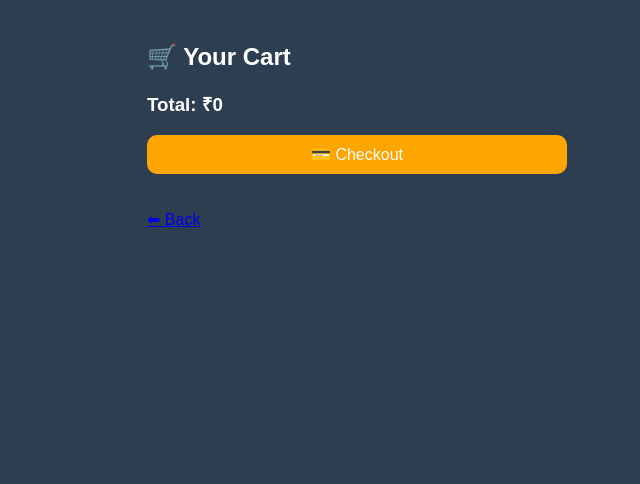
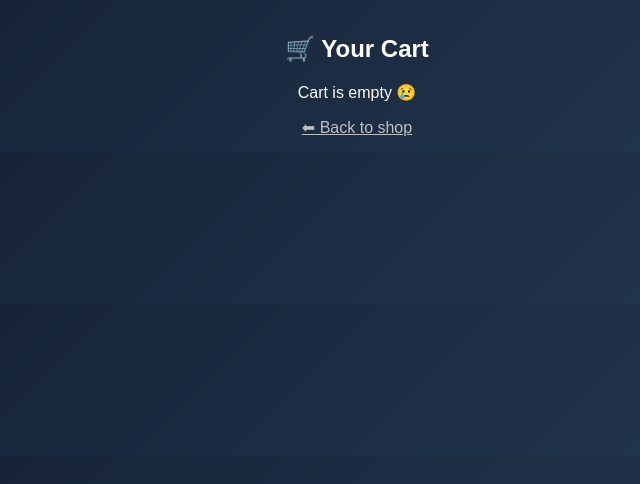
Before and after one commit to Dharun7715/Veg-Store2, a Flask app: page /cart in a window 1280 px wide. Shown: the top 484 px of the page, without its empty margins (283-923 px from the left). Run offline with Flask 3, Linux system fonts and the light colour scheme.

Commit message:
Update cart.html

```diff
--- a/templates/cart.html
+++ b/templates/cart.html
@@ -6,45 +6,73 @@
 
 <style>
 body {
-            font-family: Arial;
-            background: #2c3e50;
-            color: white;
+    margin:0;
+    font-family:Arial;
+    background:linear-gradient(135deg,#141e30,#243b55);
+    color:white;
 }
 
 .container {
-            max-width: 420px;
-            margin: auto;
-            padding: 15px;
+    max-width:420px;
+    margin:auto;
+    padding:15px;
 }
 
-        .card {
-            background: #34495e;
-            padding: 12px;
-            margin: 10px 0;
-            border-radius: 10px;
+h2 {
+    text-align:center;
 }
 
-        .btn {
-            padding: 5px 10px;
-            background: green;
-            color: white;
-            border-radius: 6px;
-            text-decoration: none;
+/* CARD */
+.card {
+    background:rgba(255,255,255,0.12);
+    backdrop-filter:blur(12px);
+    padding:15px;
+    margin:12px 0;
+    border-radius:18px;
+    box-shadow:0 8px 25px rgba(0,0,0,0.4);
 }
 
-        .remove {
-            background: red;
+/* BUTTONS */
+.btn {
+    padding:6px 12px;
+    border-radius:10px;
+    color:white;
+    text-decoration:none;
+    margin-right:5px;
 }
 
+.plus { background:#2ecc71; }
+.minus { background:#27ae60; }
+.remove { background:#ff4b2b; }
+
+/* TOTAL */
+.total-box {
+    background:#111;
+    padding:12px;
+    border-radius:12px;
+    text-align:center;
+    margin-top:10px;
+}
+
+/* CHECKOUT */
 .checkout {
-            display: block;
-            background: orange;
-            padding: 10px;
-            text-align: center;
-            border-radius: 10px;
-            margin-top: 10px;
-            text-decoration: none;
-            color: white;
+    display:block;
+    background:linear-gradient(90deg,#ff9800,#ff5722);
+    padding:14px;
+    border-radius:15px;
+    text-align:center;
+    margin-top:15px;
+    color:white;
+    text-decoration:none;
+    font-weight:bold;
+}
+
+.back {
+    display:block;
+    text-align:center;
+    margin-top:15px;
+    color:white;
+    opacity:0.7;
 }
 </style>
 </head>
@@ -55,24 +83,33 @@
 
 <h2>🛒 Your Cart</h2>
 
+{% if items %}
 {% for item in items %}
 <div class="card">
+
 <h3>{{ item.name }}</h3>
+
 <p>₹{{ item.price }} × {{ item.qty }}</p>
-    <p>Total: ₹{{ item.total }}</p>
+<p><b>Total: ₹{{ item.total }}</b></p>
 
-    <a href="/increase/{{ item.name }}" class="btn">➕</a>
-    <a href="/decrease/{{ item.name }}" class="btn">➖</a>
-    <a href="/remove/{{ item.name }}" class="btn remove">❌ Remove</a>
+<a href="/increase/{{ item.name }}" class="btn plus">➕</a>
+<a href="/decrease/{{ item.name }}" class="btn minus">➖</a>
+<a href="/remove/{{ item.name }}" class="btn remove">❌</a>
+
 </div>
 {% endfor %}
 
-<h3>Total: ₹{{ total }}</h3>
+<div class="total-box">
+<h3>Grand Total: ₹{{ total }}</h3>
+</div>
 
-<a href="/checkout" class="checkout">💳 Checkout</a>
+<a href="/payment" class="checkout">💳 Checkout</a>
 
-<br><br>
-<a href="/">⬅ Back</a>
+{% else %}
+<p style="text-align:center;">Cart is empty 😢</p>
+{% endif %}
+
+<a href="/" class="back">⬅ Back to shop</a>
 
 </div>
 
```
Lines whose indentation alone changed are shown as unchanged.
